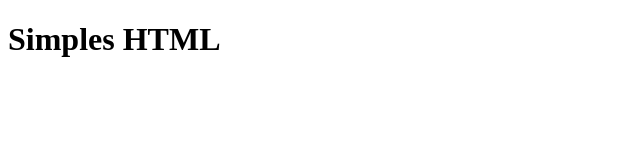
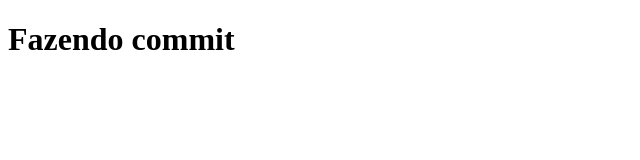
Before and after one commit to Kenzie-Academy-Brasil-Developers/simples-html-aula-sprint-1-felipebss1, a plain HTML site: page index.html in a window 1280 px wide. Shown: the whole page, without its empty margins (0-640 px from the left). Drawn offline with Linux system fonts and the light colour scheme.

Commit message:
Change h1 content

```diff
--- a/index.html
+++ b/index.html
@@ -7,6 +7,6 @@
     <title>Simples HTML</title>
   </head>
   <body>
-    <h1>Simples HTML</h1>
+    <h1>Fazendo commit</h1>
   </body>
 </html>
```
